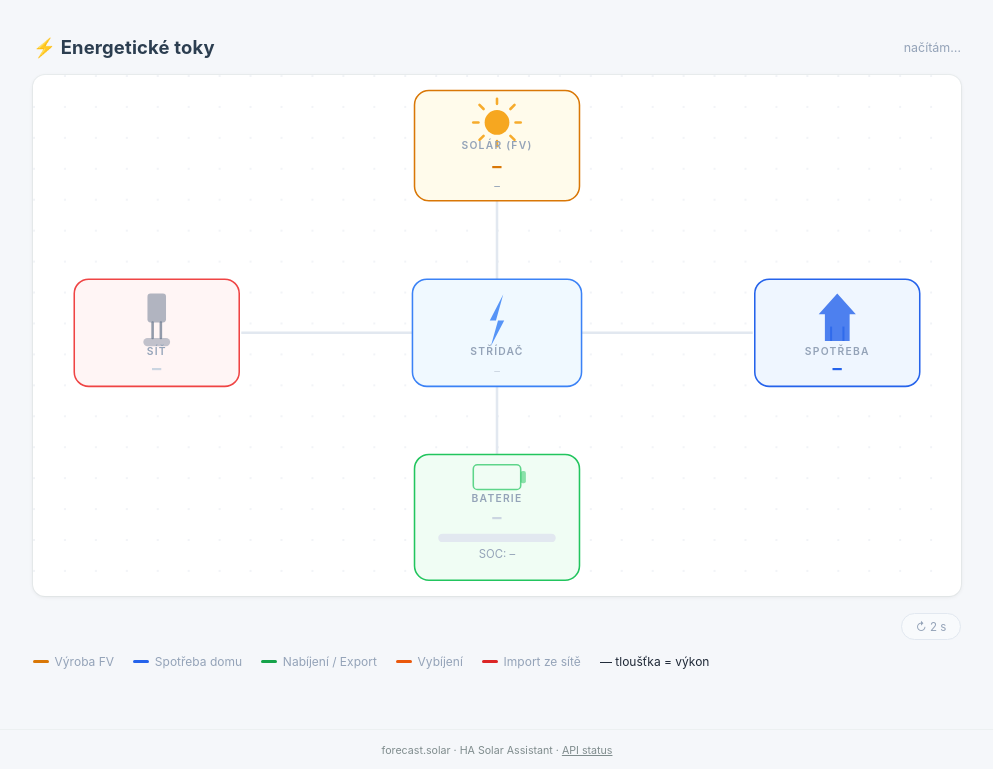
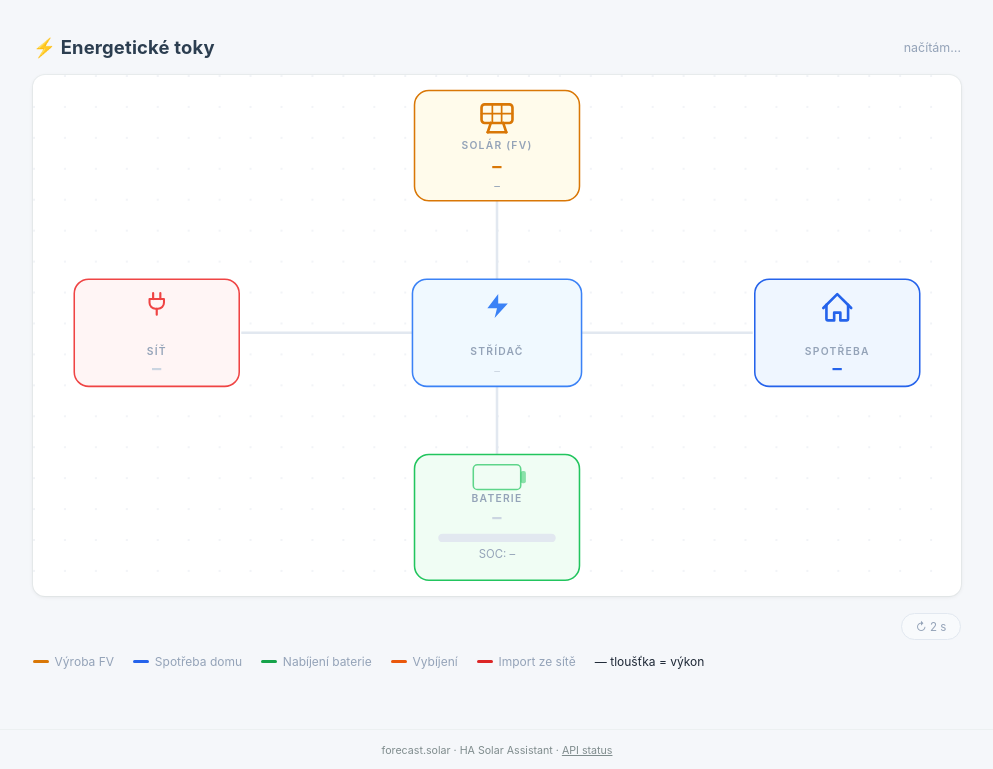
Before and after one commit to petrflorian/FVE, a Python web app: template fve_solar_forecast/app/web/templates/flow.html in a window 1280 px wide. Shown: the part 55-824 px from the top of the page, without its empty margins (143-1136 px from the left). Run offline with Jinja, Linux system fonts and the light colour scheme; the template is opened without the code that fills it, so the values that code supplies are empty.

Commit message:
v1.0.9: better icons, remove grid export
- Replace hand-crafted SVG primitives with proper <symbol>/<use> icons:
  solar panel, lightning bolt (inverter), house (home), plug (grid)
- Remove grid export logic entirely (import-only setup)
- Update legend: "Nabíjení / Export" → "Nabíjení baterie"

https://claude.ai/code/session_011gHGAryUppDsAqF5p7swfp

```diff
--- a/fve_solar_forecast/app/web/templates/flow.html
+++ b/fve_solar_forecast/app/web/templates/flow.html
@@ -150,17 +184,9 @@
 
     <!-- ═══════════════ NODE: SOLAR (top) ═══════════════ -->
     <rect id="box-solar" class="nb nb-solar" x="370" y="15" width="160" height="107" rx="14"/>
-    <!-- Sun icon: circle + rays -->
-    <circle cx="450" cy="46" r="12" fill="#f59e0b" opacity="0.9"/>
-    <g id="sun-rays" stroke="#f59e0b" stroke-width="2.5" stroke-linecap="round" opacity="0.85">
-      <line x1="450" y1="28" x2="450" y2="23"/>
-      <line x1="450" y1="64" x2="450" y2="69"/>
-      <line x1="432" y1="46" x2="427" y2="46"/>
-      <line x1="468" y1="46" x2="473" y2="46"/>
-      <line x1="437" y1="33" x2="433" y2="29"/>
-      <line x1="463" y1="59" x2="467" y2="63"/>
-      <line x1="463" y1="33" x2="467" y2="29"/>
-      <line x1="437" y1="59" x2="433" y2="63"/>
+    <!-- Solar panel icon -->
+    <g id="solar-icon-g" style="color:#d97706">
+      <use href="#ico-solar" x="432" y="24" width="36" height="36"/>
     </g>
     <text class="nt-label" x="450" y="72">SOLÁR (FV)</text>
     <text id="v-solar" class="nt-val c-solar" x="450" y="95">–</text>
@@ -168,27 +194,28 @@
 
     <!-- ═══════════════ NODE: INVERTER (center) ═══════════════ -->
     <rect class="nb nb-inv" x="368" y="198" width="164" height="104" rx="14"/>
-    <!-- Lightning bolt icon -->
-    <polygon points="456,213 443,238 451,238 444,263 457,238 449,238" fill="#3b82f6" opacity="0.85"/>
+    <!-- Inverter bolt icon -->
+    <g style="color:#3b82f6">
+      <use href="#ico-bolt" x="436" y="210" width="28" height="28"/>
+    </g>
     <text class="nt-label" x="450" y="272">STŘÍDAČ</text>
     <text id="v-inv" class="nt-inv-st c-idle" x="450" y="291">–</text>
 
     <!-- ═══════════════ NODE: HOME (right) ═══════════════ -->
     <rect id="box-home" class="nb nb-home" x="700" y="198" width="160" height="104" rx="14"/>
-    <!-- House icon -->
-    <polygon points="780,212 762,232 768,232 768,258 792,258 792,232 798,232" fill="#2563eb" opacity="0.8"/>
-    <line x1="774" y1="258" x2="774" y2="244" stroke="#2563eb" stroke-width="2" opacity="0.7"/>
-    <line x1="786" y1="258" x2="786" y2="244" stroke="#2563eb" stroke-width="2" opacity="0.7"/>
+    <!-- Home icon -->
+    <g style="color:#2563eb">
+      <use href="#ico-home" x="762" y="208" width="36" height="36"/>
+    </g>
     <text class="nt-label" x="780" y="272">SPOTŘEBA</text>
     <text id="v-home" class="nt-val c-home" x="780" y="291">–</text>
 
     <!-- ═══════════════ NODE: GRID (left) ═══════════════ -->
     <rect id="box-grid" class="nb nb-grid" x="40" y="198" width="160" height="104" rx="14"/>
-    <!-- Power plug icon -->
-    <rect x="111" y="212" width="18" height="28" rx="3" fill="#64748b" opacity="0.5"/>
-    <line x1="116" y1="240" x2="116" y2="255" stroke="#64748b" stroke-width="2.5" stroke-linecap="round" opacity="0.7"/>
-    <line x1="124" y1="240" x2="124" y2="255" stroke="#64748b" stroke-width="2.5" stroke-linecap="round" opacity="0.7"/>
-    <rect x="107" y="255" width="26" height="8" rx="4" fill="#64748b" opacity="0.4"/>
+    <!-- Grid plug icon -->
+    <g style="color:#ef4444">
+      <use href="#ico-plug" x="106" y="208" width="28" height="28"/>
+    </g>
     <text class="nt-label" x="120" y="272">SÍŤ</text>
     <text id="v-grid"   class="nt-val c-idle" x="120" y="291">–</text>
     <text id="dir-grid" class="nt-dir c-idle" x="120" y="305"></text>
@@ -236,11 +263,6 @@
       <span>Import ze sítě</span>
       <span class="sp-val" id="sp-grid-imp-val">–</span>
     </div>
-    <div class="stat-pill sp-grid-exp" id="pill-grid-exp" style="display:none">
-      <span class="sp-icon">🟢</span>
-      <span>Export do sítě</span>
-      <span class="sp-val" id="sp-grid-exp-val">–</span>
-    </div>
     <div class="stat-pill" style="margin-left:auto;color:#94a3b8;font-size:0.72rem">
       ↻ 2 s
     </div>
@@ -250,7 +272,7 @@
   <div class="flow-legend">
     <span class="leg"><span class="leg-dot" style="background:#d97706"></span> Výroba FV</span>
     <span class="leg"><span class="leg-dot" style="background:#2563eb"></span> Spotřeba domu</span>
-    <span class="leg"><span class="leg-dot" style="background:#16a34a"></span> Nabíjení / Export</span>
+    <span class="leg"><span class="leg-dot" style="background:#16a34a"></span> Nabíjení baterie</span>
     <span class="leg"><span class="leg-dot" style="background:#ea580c"></span> Vybíjení</span>
     <span class="leg"><span class="leg-dot" style="background:#dc2626"></span> Import ze sítě</span>
     <span class="leg" style="color:#1f2937">— tloušťka = výkon</span>
@@ -357,12 +379,12 @@
     const pvNorm = d.pv_w ? Math.min(d.pv_w / MAX_W, 1) : 0;
     setGlow("box-solar", "rgba(217,119,6,0.35)", pvNorm);
 
-    /* Animate sun rays */
-    const rays = document.getElementById("sun-rays");
+    /* Dim solar icon when inactive */
+    const solarIcon = document.getElementById("solar-icon-g");
     if (d.pv_w && d.pv_w > 10) {
-      rays.style.opacity = "0.9";
+      solarIcon.style.opacity = "1";
     } else {
-      rays.style.opacity = "0.25";
+      solarIcon.style.opacity = "0.35";
     }
 
     /* ── Home / Load ── */
@@ -378,38 +400,20 @@
     const dirGrid = document.getElementById("dir-grid");
     const arrGrid = document.getElementById("arr-grid");
 
-    if (gw !== null && Math.abs(gw) >= 5) {
-      const imp = gw > 0;
-      const col = imp ? "#dc2626" : "#16a34a";
+    if (gw !== null && gw >= 5) {
       vGrid.textContent = fmtW(gw);
-      vGrid.setAttribute("class", `nt-val ${imp ? "c-import" : "c-export"}`);
-      dirGrid.textContent = imp ? "▲ IMPORT" : "▼ EXPORT";
-      dirGrid.setAttribute("class", `nt-dir ${imp ? "c-import" : "c-export"}`);
-      /* path Grid→Inv: fwd = import (grid→inv), rev = export (inv→grid) */
-      setLine("fl-grid", "lvbg-grid", "lv-grid", null, gw, col, imp);
-      /* Arrow triangle points toward inverter (import) or toward grid (export) */
+      vGrid.setAttribute("class", "nt-val c-import");
+      dirGrid.textContent = "▲ IMPORT";
+      dirGrid.setAttribute("class", "nt-dir c-import");
+      setLine("fl-grid", "lvbg-grid", "lv-grid", null, gw, "#dc2626", true);
       if (arrGrid) {
-        arrGrid.setAttribute("fill", col);
+        arrGrid.setAttribute("fill", "#dc2626");
         arrGrid.setAttribute("opacity", "0.9");
-        if (imp) {
-          arrGrid.setAttribute("points", "358,250 366,244 366,256"); /* pointing right = toward inv */
-        } else {
-          arrGrid.setAttribute("points", "202,250 210,244 210,256"); /* pointing left = toward grid */
-        }
+        arrGrid.setAttribute("points", "358,250 366,244 366,256");
       }
-      setGlow("box-grid", imp ? "rgba(220,38,38,0.2)" : "rgba(22,163,74,0.18)",
-              Math.min(Math.abs(gw) / MAX_W, 1));
-
-      /* Grid status pills */
-      if (imp) {
-        document.getElementById("pill-grid-imp").style.display = "flex";
-        document.getElementById("sp-grid-imp-val").textContent = fmtW(gw);
-        document.getElementById("pill-grid-exp").style.display = "none";
-      } else {
-        document.getElementById("pill-grid-exp").style.display = "flex";
-        document.getElementById("sp-grid-exp-val").textContent = fmtW(gw);
-        document.getElementById("pill-grid-imp").style.display = "none";
-      }
+      setGlow("box-grid", "rgba(220,38,38,0.2)", Math.min(gw / MAX_W, 1));
+      document.getElementById("pill-grid-imp").style.display = "flex";
+      document.getElementById("sp-grid-imp-val").textContent = fmtW(gw);
     } else {
       vGrid.textContent = gw !== null ? "0 W" : "N/A";
       vGrid.setAttribute("class", "nt-val c-idle");
@@ -417,7 +421,6 @@
       setLine("fl-grid", "lvbg-grid", "lv-grid", arrGrid, 0, "#374151", true);
       setGlow("box-grid", "", 0);
       document.getElementById("pill-grid-imp").style.display = "none";
-      document.getElementById("pill-grid-exp").style.display = "none";
     }
 
     /* ── Battery ── */
--- a/fve_solar_forecast/config.yaml
+++ b/fve_solar_forecast/config.yaml
@@ -1,5 +1,5 @@
 name: "FVE Solar Forecast"
-version: "1.0.8"
+version: "1.0.9"
 slug: "fve_solar_forecast"
 description: "Predikce výroby solární elektrárny s automatickým učením"
 url: "https://github.com/petrflorian/FVE"
```
Also changed, not shown: other parts of fve_solar_forecast/app/web/templates/flow.html (+37 -3 lines).
